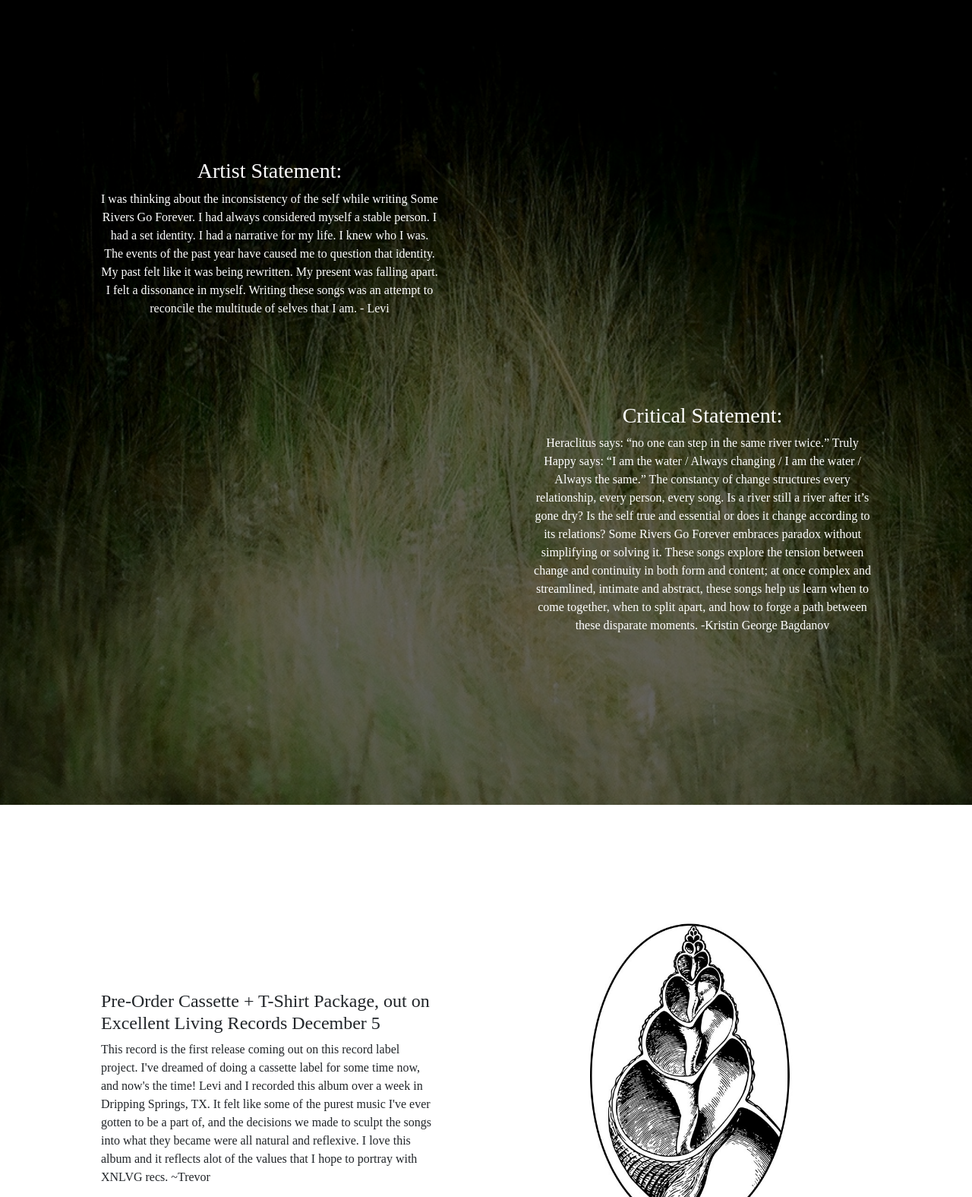
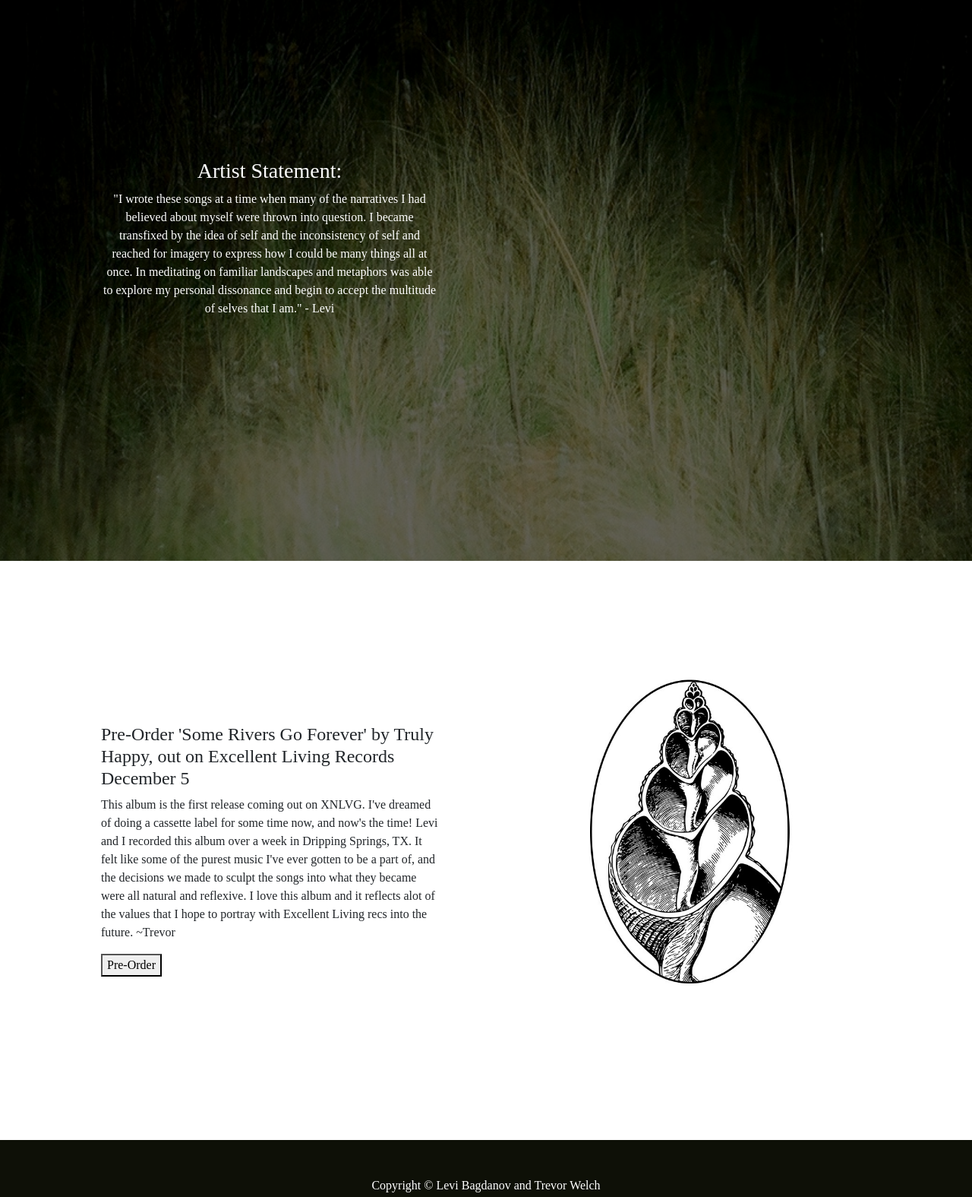
Before and after one commit to trevorwelch/truly-happy, a website: page index.html in a window 1280 px wide. Shown: the top 1575 px of the page at 76% size. Drawn offline with Linux system fonts and the light colour scheme.

Commit message:
copy and style changes

```diff
--- a/index.html
+++ b/index.html
@@ -67,7 +67,7 @@ Artist Statement:
 
 
 </h3>
-              <p class='text-white'>I was thinking about the inconsistency of the self while writing Some Rivers Go Forever. I had always considered myself a stable person. I had a set identity. I had a narrative for my life. I knew who I was. The events of the past year have caused me to question that identity. My past felt like it was being rewritten. My present was falling apart. I felt a dissonance in myself. Writing these songs was an attempt to reconcile the multitude of selves that I am. - Levi </p>
+              <p class='text-white'>"I wrote these songs at a time when many of the narratives I had believed about myself were thrown into question. I became transfixed by the idea of self and the inconsistency of self and reached for imagery to express how I could be many things all at once. In meditating on familiar landscapes and metaphors was able to explore my personal dissonance and begin to accept the multitude of selves that I am." - Levi</p>
             </div>
           </div>
         </div>
@@ -80,14 +80,14 @@ Artist Statement:
               <!-- <img class="img-fluid rounded-circle" src="https://unsplash.it/500/500?image=452" alt=""> -->
             </div>
           </div>
-          <div class="col-md-6">
+          <!-- <div class="col-md-6">
             <div class="p-5">
               <h3 class="display-6 text-white">Critical Statement:</h3>
               <p class='text-white'>
 
 Heraclitus says: “no one can step in the same river twice.” Truly Happy says: “I am the water / Always changing / I am the water / Always the same.” The constancy of change structures every relationship, every person, every song. Is a river still a river after it’s gone dry? Is the self true and essential or does it change according to its relations? Some Rivers Go Forever embraces paradox without simplifying or solving it. These songs explore the tension between change and continuity in both form and content; at once complex and streamlined, intimate and abstract, these songs help us learn when to come together, when to split apart, and how to forge a path between these disparate moments. -Kristin George Bagdanov</p>
             </div>
-          </div>
+          </div> -->
         </div>
 
         </div>
@@ -142,15 +142,16 @@ Heraclitus says: “no one can step in the same river twice.” Truly Happy says
         <div class="row align-items-center">
           <div class="col-md-6 order-2">
             <div class="p-5">
-<a href='http://eeeii.bandcamp.com'>              <img class="img-fluid rounded-circle" src="conch-half-shell-1-SEAL.jpg" alt="Truly Happy cassette">
+<a href='https://eeeii.bandcamp.com'>              <img class="img-fluid rounded-circle" src="conch-half-shell-1-SEAL.jpg" alt="Truly Happy cassette pre order">
             </a>            </div>
           </div>
           <div class="col-md-6 order-1">
             <div class="p-5">
-              <h4 class="display-6">Pre-Order Cassette + T-Shirt Package, out on Excellent Living Records December 5</h2>
-              <p class=''>This record is the first release coming out on this record label project. I've dreamed of doing a cassette label for some time now, and now's the time! Levi and I recorded this album over a week in Dripping Springs, TX. It felt like some of the purest music I've ever gotten to be a part of, and the decisions we made to sculpt the songs into what they became were all natural and reflexive. I love this album and it reflects alot of the values that I hope to portray with XNLVG recs. ~Trevor </p>
+              <h4 class="display-6">Pre-Order 'Some Rivers Go Forever' by Truly Happy, out on Excellent Living Records December 5</h2>
+              <p class=''>This album is the first release coming out on XNLVG. I've dreamed of doing a cassette label for some time now, and now's the time! Levi and I recorded this album over a week in Dripping Springs, TX. It felt like some of the purest music I've ever gotten to be a part of, and the decisions we made to sculpt the songs into what they became were all natural and reflexive. I love this album and it reflects alot of the values that I hope to portray with Excellent Living recs into the future. ~Trevor </p>
+<a href='https://trulyhappy.bandcamp.com/merch/cassette-excellent-living-t-shirt-pre-order-package'>            <button>Pre-Order</button></a>          </div>
             </div>
-          </div>
+
         </div>
       </div>
     </section>
```
